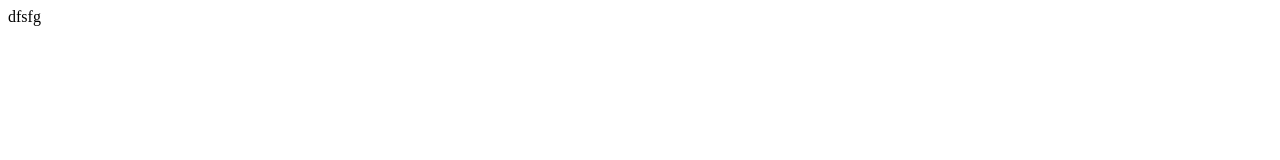
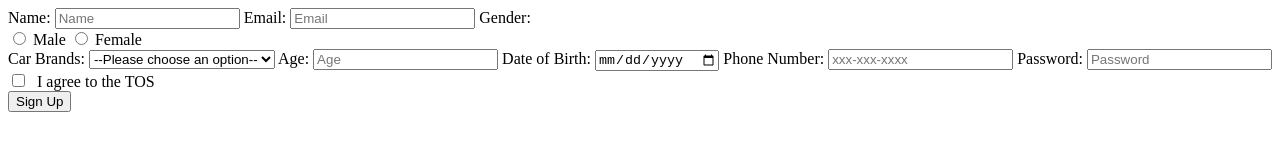
Before and after one commit to acciojob/signup-form-car-udaypatil712, a website: page main.html in a window 1280 px wide. Drawn offline with Linux system fonts and the light colour scheme.

Commit message:
created a submission

```diff
--- a/main.html
+++ b/main.html
@@ -7,9 +7,48 @@
 </head>
 
 <body>
-	 dfsfg
-    <script type="text/javascript" src="./script.js">
-</script>
+
+  <form>
+    <label for="name">Name:</label>
+    <input type="text" id="name" name="name" placeholder="Name" required>
+
+    <label for="email">Email:</label>
+    <input type="email" id="email" name="email" placeholder="Email" required>
+
+    <label>Gender:</label>
+    <div class="gender-options">
+      <label><input type="radio" id="gender_m" name="gender" value="male" required> Male</label>
+      <label><input type="radio" id="gender_f" name="gender" value="female" required> Female</label>
+    </div>
+
+    <label for="cars">Car Brands:</label>
+    <select id="cars" name="cars" required>
+      <option value="" disabled selected>--Please choose an option--</option>
+      <option value="bmw">BMW</option>
+      <option value="audi">Audi</option>
+      <option value="tesla">Tesla</option>
+      <option value="toyota">Toyota</option>
+    </select>
+
+    <label for="age">Age:</label>
+    <input type="number" id="age" name="age" placeholder="Age" required>
+
+    <label for="dob">Date of Birth:</label>
+    <input type="date" id="dob" name="dob" required>
+
+    <label for="tel">Phone Number:</label>
+    <input type="tel" id="tel" name="tel" placeholder="xxx-xxx-xxxx" pattern="[0-9]{3}-[0-9]{3}-[0-9]{4}">
+
+    <label for="password">Password:</label>
+    <input type="password" id="password" name="password" placeholder="Password" required>
+
+    <div class="checkbox">
+      <input type="checkbox" id="tos" name="tos" required>
+      <label for="tos" style="margin-left: 5px;">I agree to the TOS</label>
+    </div>
+
+    <button type="submit">Sign Up</button>
+  </form>
 
 </body>
 
```
